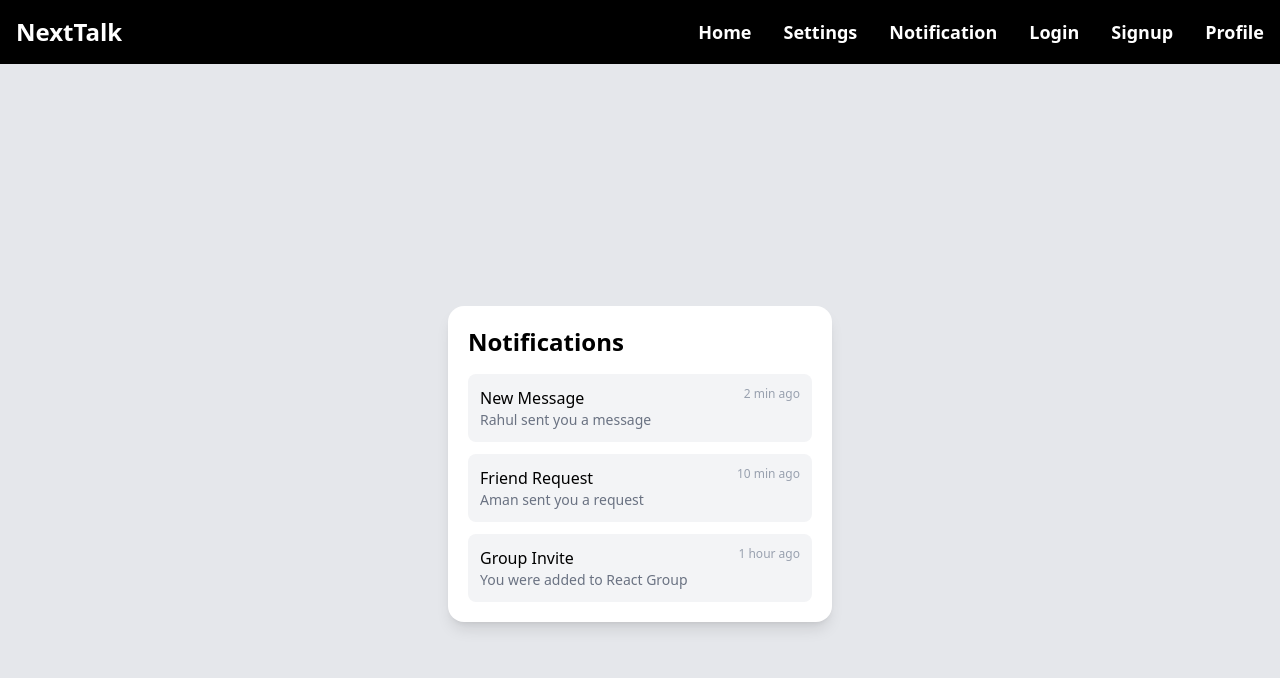
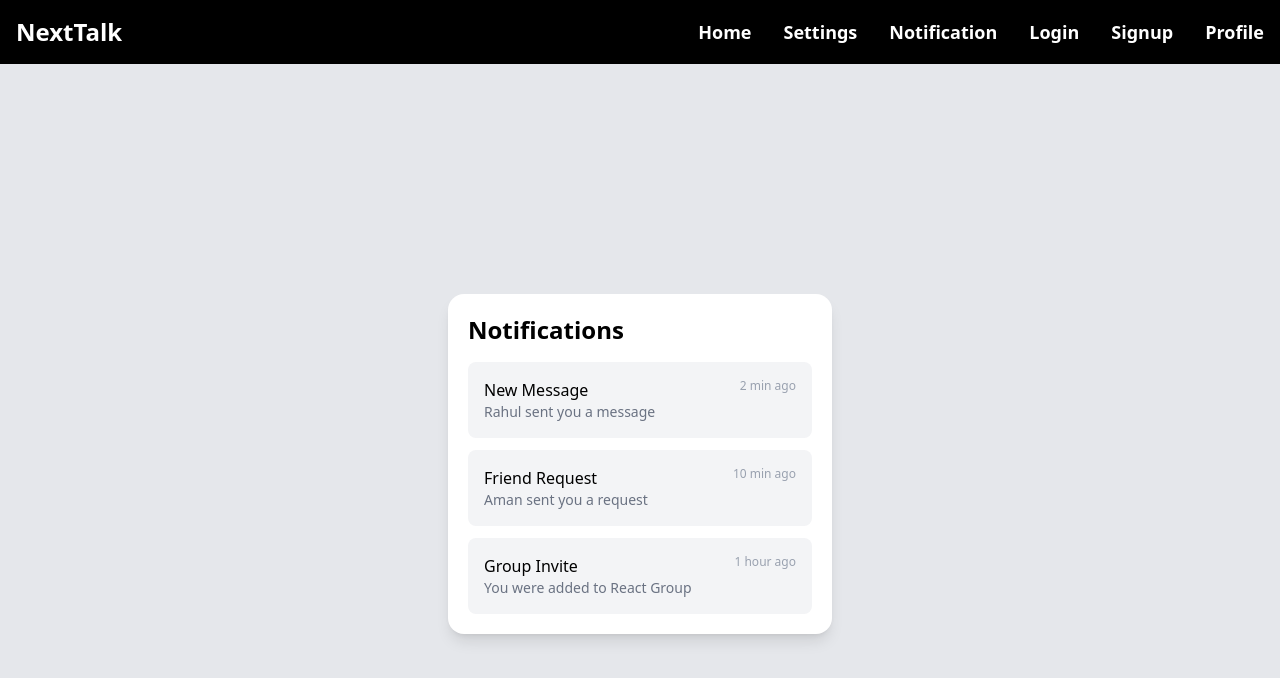
Before and after one commit to gauravkumar2005/NextTalk, a Next.js app: page /notification in a window 1280 px wide. Shown: the top 678 px of the page. Built offline with nearby package versions, Linux system fonts and the light colour scheme.

Commit message:
make notification page responsive

```diff
--- a/app/notification/page.js
+++ b/app/notification/page.js
@@ -36,7 +36,7 @@ export default function NotificationsPage() {
           {notifications.map((item) => (
             <div
               key={item.id}
-              className="p-3 bg-gray-100 rounded-lg hover:bg-gray-200 transition flex justify-between items-start"
+              className="p-3 sm:p-4 bg-gray-100 rounded-lg hover:bg-gray-200 transition flex justify-between items-start"
             >
               <div>
                 <p className="font-medium">{item.title}</p>
```
